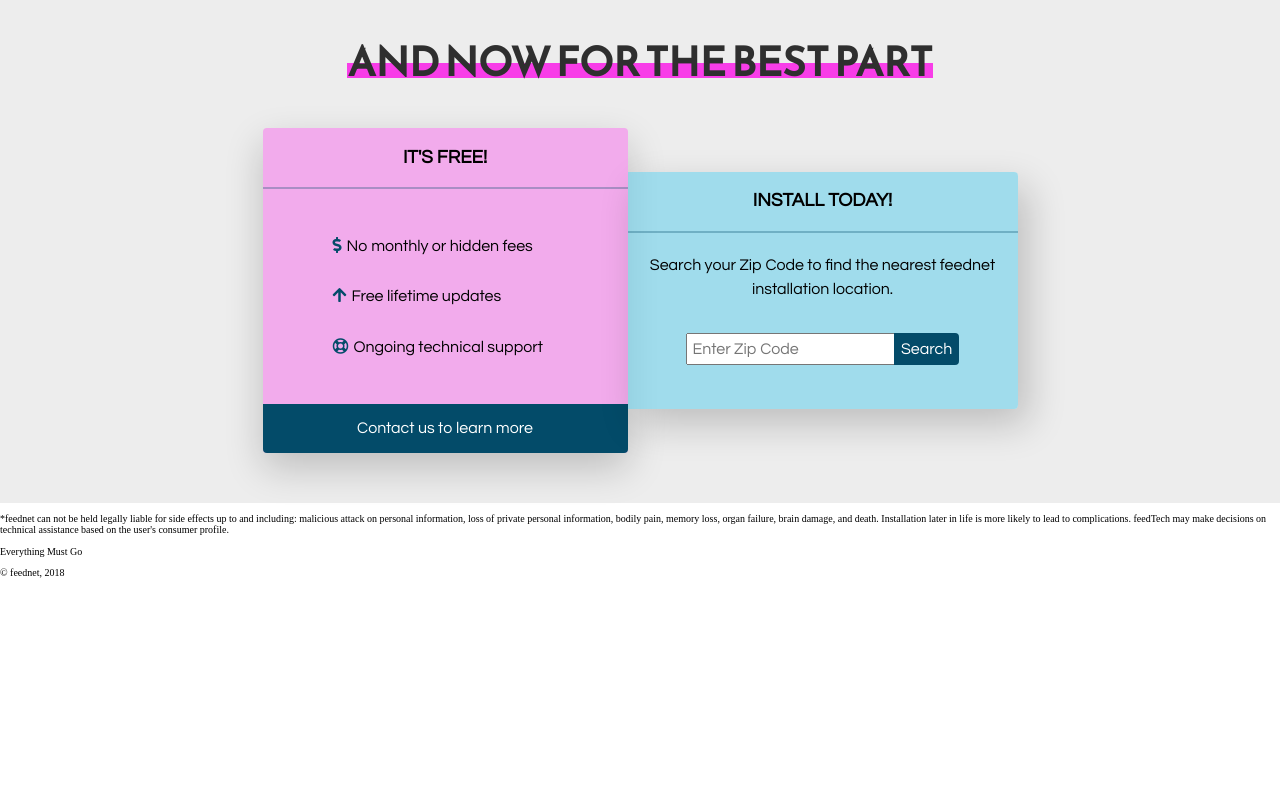
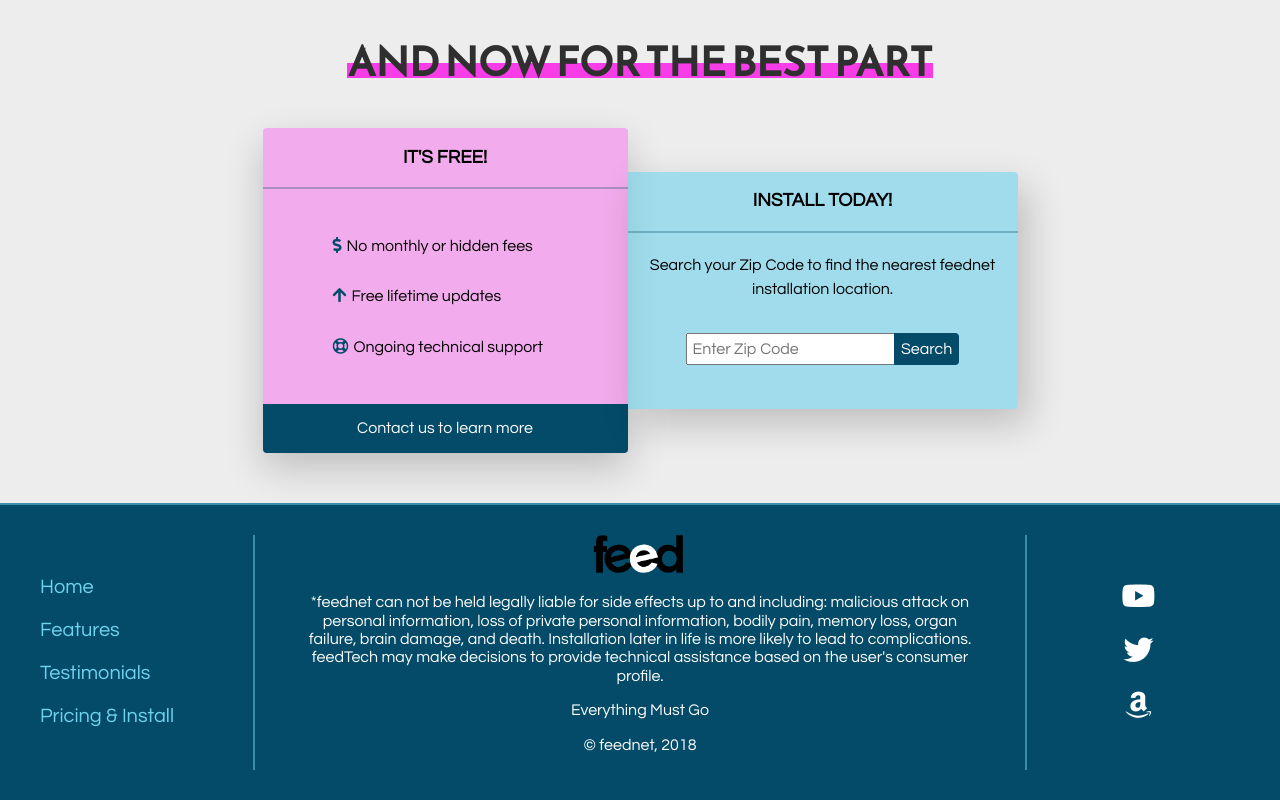
Before and after one commit to stevenremenapp/feed, a plain HTML site: page index.html in a window 1280 px wide. Shown: the part 1998-2798 px from the top of the page. Before the commit the page ends 2587 px from the top, so only its background shows below. Drawn offline with Linux system fonts and the light colour scheme.

Commit message:
Flesh out footer

```diff
--- a/css/main.scss
+++ b/css/main.scss
@@ -35,7 +35,7 @@
     }
 }
 
-#logo {
+.logo {
     width: 100px;
 }
 
@@ -303,6 +303,11 @@
         border: 2px solid $dark-blue;
         border-radius: 0 4px 4px 0;
         cursor: pointer;
+        transition: all 0.5s;
+        &:hover {
+            background: #04638a;
+            border: 2px solid #04638a;
+        }
     }
 }
 
@@ -317,3 +322,51 @@
 .pricing-install-contact-button {
     display: block;
 }
+
+footer {
+    background: $dark-blue;
+    color: $white;
+    border-top: 2px solid rgba($color: $bright-blue, $alpha: 0.5);
+    font-size: 1.6rem;
+    padding: 30px;
+    font-family: 'Questrial', sans-serif;
+    display: flex;
+}
+
+.footer-nav {
+    flex-basis: 20%;
+    display: flex;
+    flex-direction: column;
+    justify-content: center;
+    border-right: 2px solid rgba($color: $bright-blue, $alpha: 0.5);
+    a {
+        text-decoration: none;
+        color: $bright-blue;
+        padding: 1rem;
+        font-size: 2rem;
+        transition: 1s;
+        &:hover {
+            text-decoration: underline $pink;
+        }
+    }
+}
+
+.footer-info {
+    text-align: center;
+    flex-basis: 60%;
+    padding: 0 50px;
+}
+
+.footer-socials {
+    flex-basis: 20%;
+    display: flex;
+    flex-direction: column;
+    justify-content: center;
+    align-items: center;
+    border-left: 2px solid rgba($color: $bright-blue, $alpha: 0.5);
+    a {
+        color: $white;
+        font-size: 3rem;
+        padding: 10px;
+    }
+}
--- a/index.html
+++ b/index.html
@@ -14,7 +14,7 @@
     <header>
         <section class="hero">
             <nav>
-                <img src="img/feedlogocolors.png" alt="Feed logo" id="logo">
+                <img src="img/feedlogocolors.png" alt="Feed logo" class="logo">
                 <div class="nav-text-container">
                     <a href="#">Home</a>
                     <a href="#">Features</a>
@@ -104,7 +104,7 @@
                         <i class="far fa-life-ring pricing-install-icon"></i>
                         <p>Ongoing technical support</p>
                     </div>
-                    <a href="https://en.wikipedia.org/wiki/Feed_(Anderson_novel)" class="pricing-install-contact-button">Contact us to learn more</a>
+                    <a href="https://en.wikipedia.org/wiki/Feed_(Anderson_novel)" class="pricing-install-contact-button" target="_blank">Contact us to learn more</a>
                 </div>
                 <div class="pricing-install-search-container">
                     <div class="pricing-install-header">
@@ -120,10 +120,24 @@
         </section>
     </main>
     <footer>
-        <p class="footer-side-effects">*feednet can not be held legally liable for side effects up to and including: malicious attack on personal information, loss of private personal information, bodily pain, memory loss, organ failure, brain damage, and death. Installation later in life is more likely to lead to complications. feedTech may make decisions on technical assistance based on the user's consumer profile.</p>
-        <p>Everything Must Go</p>
-        <!-- corporation information, social media icons (youtube to link to something feed related, twitter to link to mt anderson's twitter acct, side effects in small print, and a creepy slogan like "we're always with you" -->
-        <p>&copy; feednet, 2018</p>
+        <div class="footer-nav">
+            <a href="#">Home</a>
+            <a href="#">Features</a>
+            <a href="#">Testimonials</a>
+            <a href="#">Pricing & Install</a>
+        </div>
+        <div class="footer-info">
+            <img src="img/feedlogo.png" alt="feed logo" class="logo">
+            <p class="footer-side-effects">*feednet can not be held legally liable for side effects up to and including: malicious attack on personal information, loss of private personal information, bodily pain, memory loss, organ failure, brain damage, and death. Installation later in life is more likely to lead to complications. feedTech may make decisions to provide technical assistance based on the user's consumer profile.</p>
+            <p>Everything Must Go</p>
+            <!-- corporation information, social media icons (youtube to link to something feed related, twitter to link to mt anderson's twitter acct, side effects in small print, and a creepy slogan like "we're always with you" -->
+            <p>&copy; feednet, 2018</p>
+        </div>
+        <div class="footer-socials">
+            <a href="https://youtu.be/bUsRp2b2DIU" target="_blank"><i class="fab fa-youtube"></i></a>
+            <a href="https://twitter.com/_mtanderson?lang=en" target="_blank"><i class="fab fa-twitter"></i></a>
+            <a href="https://www.amazon.com/gp/product/0763662623/" target="_blank"><i class="fab fa-amazon"></i></a>
+        </div>
     </footer>
     <script src="js/main.js"></script>
 </body>
```
Also changed, not shown: css/main.css, 1 other file.
